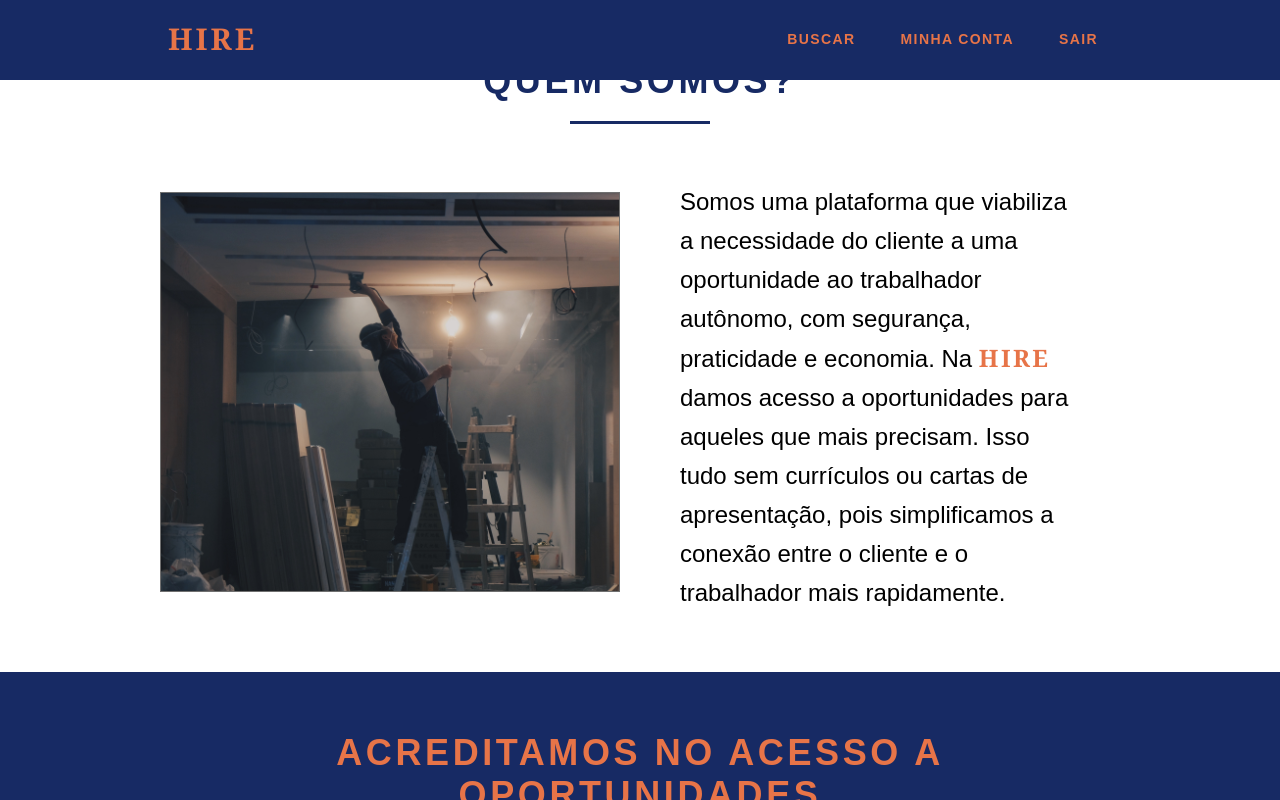
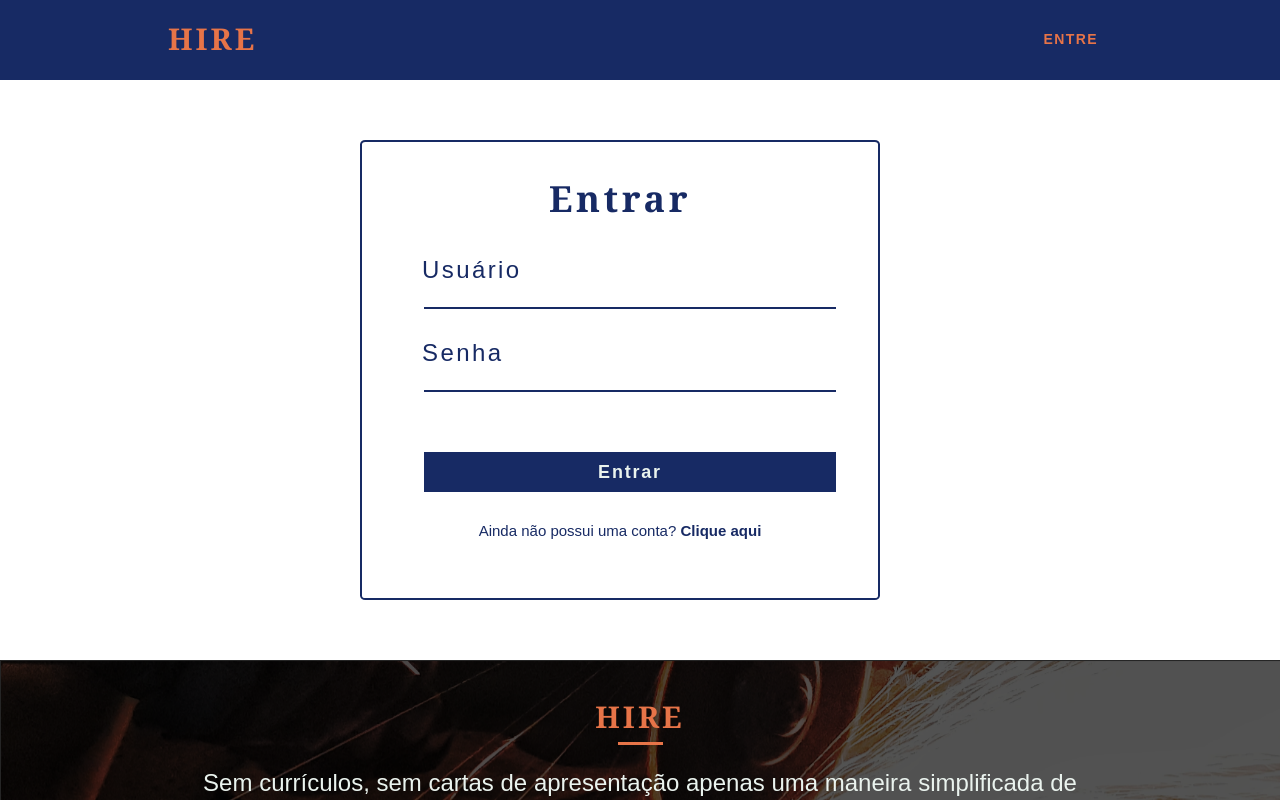
Before and after one commit to fabriciio95/hire, a React (Create React App) app: page /login in a window 1280 px wide. Shown: the top 800 px of the page. Built offline with nearby package versions, Linux system fonts and the light colour scheme.

Commit message:
Estilização da página de login

```diff
--- a/public/css/responsivo.css
+++ b/public/css/responsivo.css
@@ -1,4 +1,5 @@
 /* Responsivo*/
+/*Tablet*/
 @media only screen and (min-width: 788px) and (max-width: 979px) {
   .header {
     position: relative;
@@ -75,8 +76,18 @@
     color: #e77448;
     font-size: 14px;
   }
+
+  /* form */
+  .form {
+    margin: 60px auto 60px 200px;
+  }
+
+  .label-form {
+    padding-left: 50px;
+  }
 }
 
+/*Mobile*/
 @media only screen and (min-width: 321px) and (max-width: 787px) {
   /* Header */
   .header {
@@ -158,7 +169,7 @@
   /*Footer azul*/
 
   .txt-footer {
-    width: 345px;
+    width: 330px;
     font-size: 22px;
     padding-left: 10px;
   }
@@ -196,8 +207,22 @@
     text-align: left;
     padding-right: 35px;
   }
+
+  /* Form */
+  .form {
+    margin: 60px auto 60px auto;
+  }
+
+  .label-form {
+    padding-left: 40px;
+  }
+
+  .texto-form {
+    font-size: 12px;
+  }
 }
 
+/*Mobile menor */
 @media only screen and (max-width: 320px) {
   /* Header */
   .header {
@@ -321,4 +346,17 @@
     text-align: left;
     padding-right: 5px;
   }
+
+  /* Form */
+  .form {
+    margin: 60px auto 60px auto;
+  }
+
+  .label-form {
+    padding-left: 40px;
+  }
+
+  .texto-form {
+    font-size: 12px;
+  }
 }
--- a/public/css/style.css
+++ b/public/css/style.css
@@ -158,3 +158,75 @@
   transition: opacity 500ms;
   z-index: 1;
 }
+
+/* form  */
+
+.form {
+  margin: 140px auto 60px 200px;
+  border: #172a64 solid 2px;
+  border-radius: 1%;
+  height: 460px;
+}
+
+.title-form {
+  font-family: Georgia, "Times New Roman", Times, serif;
+  font-size: 36px;
+  font-weight: bold;
+  letter-spacing: 0.1em;
+  line-height: 54px;
+  color: #172a64;
+  padding: 30px 0;
+}
+
+.label-form {
+  display: block;
+  text-align: left;
+  padding: 0 0 5px 60px;
+  color: #172a64;
+  letter-spacing: 0.1em;
+  font-weight: 549;
+  font-size: 24px;
+}
+
+.txt-form {
+  border: none;
+  border-bottom: #172a64 solid 2px;
+  width: 80%;
+  margin: 0 20px 30px 40px;
+  outline: none;
+  padding: 0 5px;
+  letter-spacing: 0.1em;
+}
+
+.btn-form {
+  margin: 30px 20px 30px 40px;
+  width: 80%;
+  height: 40px;
+  background-color: #172a64;
+  outline: none;
+  border: none;
+  color: #eaf3ee;
+  font-size: 18px;
+  letter-spacing: 0.1em;
+  font-weight: bold;
+}
+
+.btn-form:hover {
+  border-radius: 2%;
+  background-color: #132353;
+  cursor: pointer;
+}
+
+.texto-form {
+  font-size: 15px;
+  color: #172a64;
+}
+
+.link-form {
+  color: #172a64;
+  font-weight: bold;
+}
+
+.link-form:hover {
+  text-decoration: underline;
+}
--- a/src/App.js
+++ b/src/App.js
@@ -2,9 +2,8 @@ import './App.css';
 import { Component } from 'react';
 import { BrowserRouter, Route, Switch } from 'react-router-dom';
 import Home from './components/Home';
+import Login from './components/Login'
 import Header from './components/Header';
-import FooterAzul from './components/FooterAzul';
-import FooterEscuro from './components/FooterEscuro';
 
  class App extends Component {
 
@@ -23,12 +22,9 @@ import FooterEscuro from './components/FooterEscuro';
         <Header />
         <div className="App">
           <Switch>
-            <Route path="/" render={ () => <Home /> }/>
+            <Route exact path="/login" component={Login} />
+            <Route path="/" component={Home}/>
           </Switch>
-
-        { window.location.pathname === "/form" ?
-              <FooterEscuro /> : <FooterAzul isWithButton={true}/>
-        }
          </div>
       </BrowserRouter>
     );
--- a/src/api/AuthService.js
+++ b/src/api/AuthService.js
@@ -1,7 +1,7 @@
 class AuthService {
 
   isAuthenticated(){
-    return true;
+    return false;
   }
 }
 
--- a/src/components/Header.js
+++ b/src/components/Header.js
@@ -8,7 +8,7 @@ class Header extends Component {
     super(props);
     this.state = {
       items: [
-        { name: "Entre", href: "/" }
+        { name: "Entre", href: "/login" }
       ],
       itemsLogado: [
         { name: "Buscar", href: "/form/2" },
--- a/src/components/Home.js
+++ b/src/components/Home.js
@@ -1,4 +1,5 @@
 import React, { Component } from 'react';
+import FooterAzul from './FooterAzul'
 
 
 class Home extends Component {
@@ -38,6 +39,7 @@ class Home extends Component {
           </li>
         </ul>
       </section>
+      <FooterAzul isWithButton={true}/>
      </div>
     );
   }
--- /dev/null
+++ b/src/components/Login.js
@@ -0,0 +1,27 @@
+import React, { Component } from 'react';
+import FooterEscuro from './FooterEscuro';
+
+class Login extends Component {
+  render() {
+    return (
+      <div>
+      <section className="container">
+        <form className="form grid-9">
+          <h1 className="title-form">Entrar</h1>
+          <label for="usuario" className="label-form" >Usuário</label>
+          <input type="text" id="usuario" className="txt-form" required />
+          <label for="senha" className="label-form">Senha</label>
+          <input type="password" id="senha" className="txt-form" required />
+          <input type="submit" value="Entrar" className="btn-form" />
+          <p className="texto-form">
+          Ainda não possui uma conta? <a href="/" className="link-form">Clique aqui</a>
+          </p>
+        </form>
+      </section>
+      <FooterEscuro />
+      </div>
+    );
+  }
+}
+
+export default Login;
```
Also changed, not shown: 1 other file (tests, documents, lock files or other folders).
